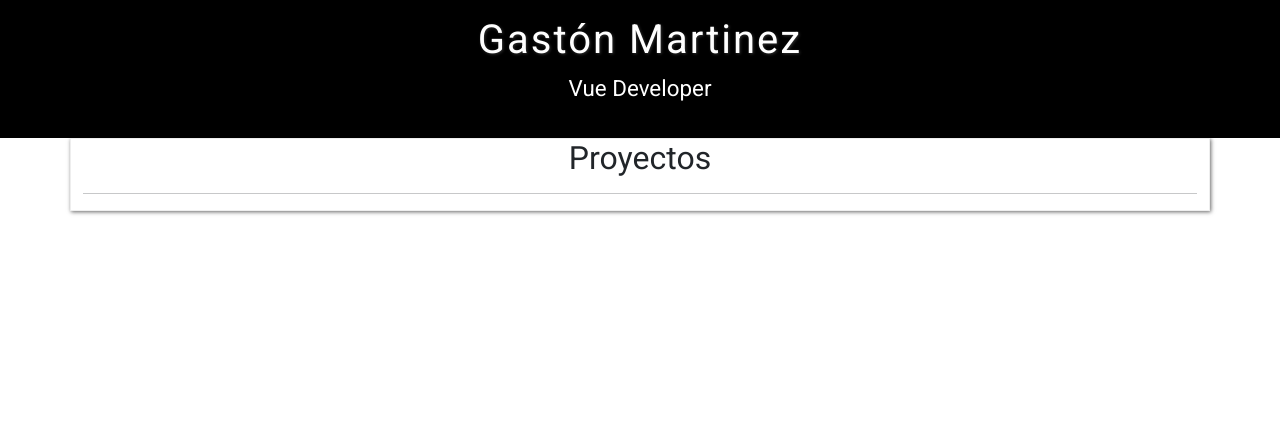
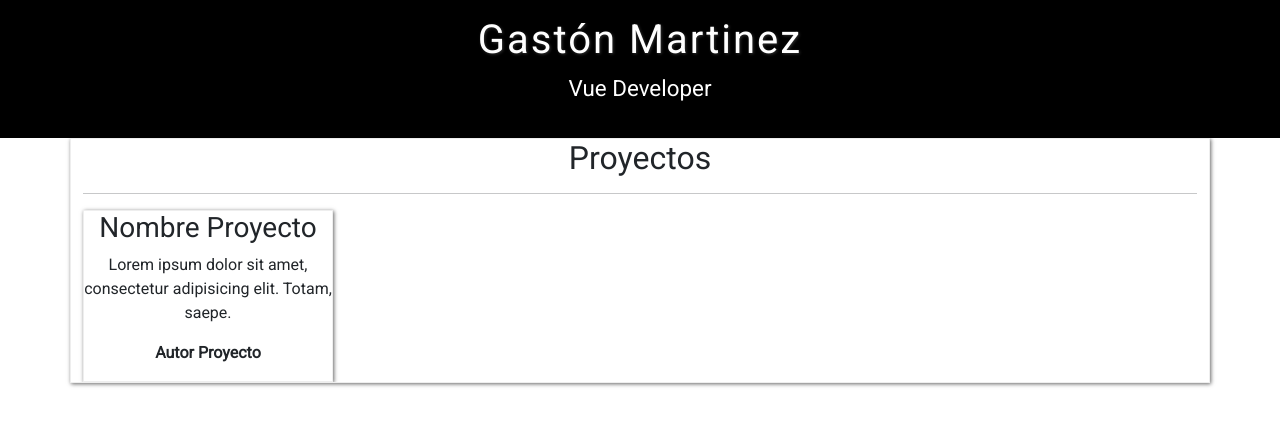
Before and after one commit to gastonm3112/portfolio-dinamico, a Vue app: page / in a window 1280 px wide. Shown: the top 426 px of the page. Built offline with nearby package versions, Linux system fonts and the light colour scheme; no server answers.

Commit message:
Creado Prototipo de cards

```diff
--- /dev/null
+++ b/src/components/Cards.vue
@@ -0,0 +1,24 @@
+<template>
+  <div id="cards">
+    <div class="cards">
+      <h3>Nombre Proyecto</h3>
+      <p>
+        Lorem ipsum dolor sit amet, consectetur adipisicing elit. Totam, saepe.
+      </p>
+      <p><strong>Autor Proyecto</strong></p>
+    </div>
+  </div>
+</template>
+
+<script>
+export default {};
+</script>
+
+<style scoped>
+.cards {
+  width: 250px;
+  border: 1px solid #eee;
+  box-shadow: 1px 1px 4px rgba(0, 0, 0, 0.6);
+  text-align: center;
+}
+</style>
--- a/src/components/Container.vue
+++ b/src/components/Container.vue
@@ -2,11 +2,16 @@
   <div id="container" class="container">
     <h2>Proyectos</h2>
     <hr />
+    <div class="cards">
+      <Cards />
+    </div>
   </div>
 </template>
 
 <script>
+import Cards from "./Cards.vue";
 export default {
+  components: { Cards },
   mounted() {
     this.getProjects();
   },
```
